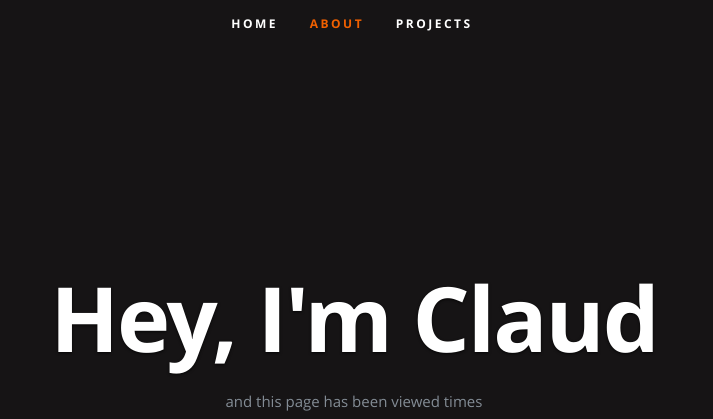
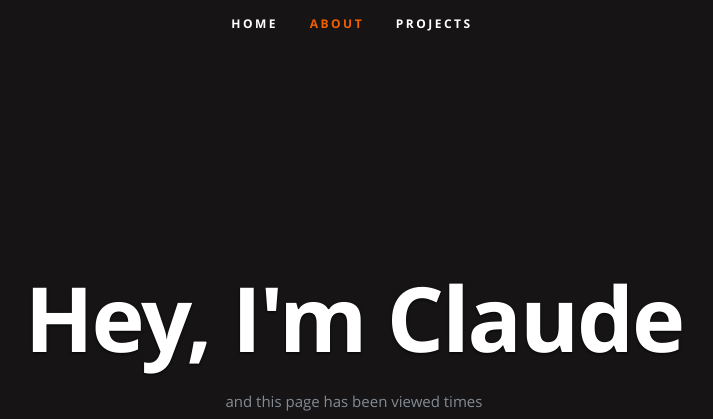
Before and after one commit to CSG1000/azure-resume, a plain HTML site: page frontend/index.html in a window 1280 px wide. Shown: the top 419 px of the page, without its empty margins (288-1001 px from the left). Drawn offline with nearby package versions, Linux system fonts and the light colour scheme; no server answers.

Commit message:
changed html name claude

```diff
--- a/frontend/index.html
+++ b/frontend/index.html
@@ -54,7 +54,7 @@
 
       <div class="row banner">
          <div class="banner-text">
-            <h1 class="responsive-headline">Hey, I'm Claud</h1>
+            <h1 class="responsive-headline">Hey, I'm Claude</h1>
 
             <p>and this page has been viewed <a id="counter"></a> times </p>
             <ul class="social">
```
